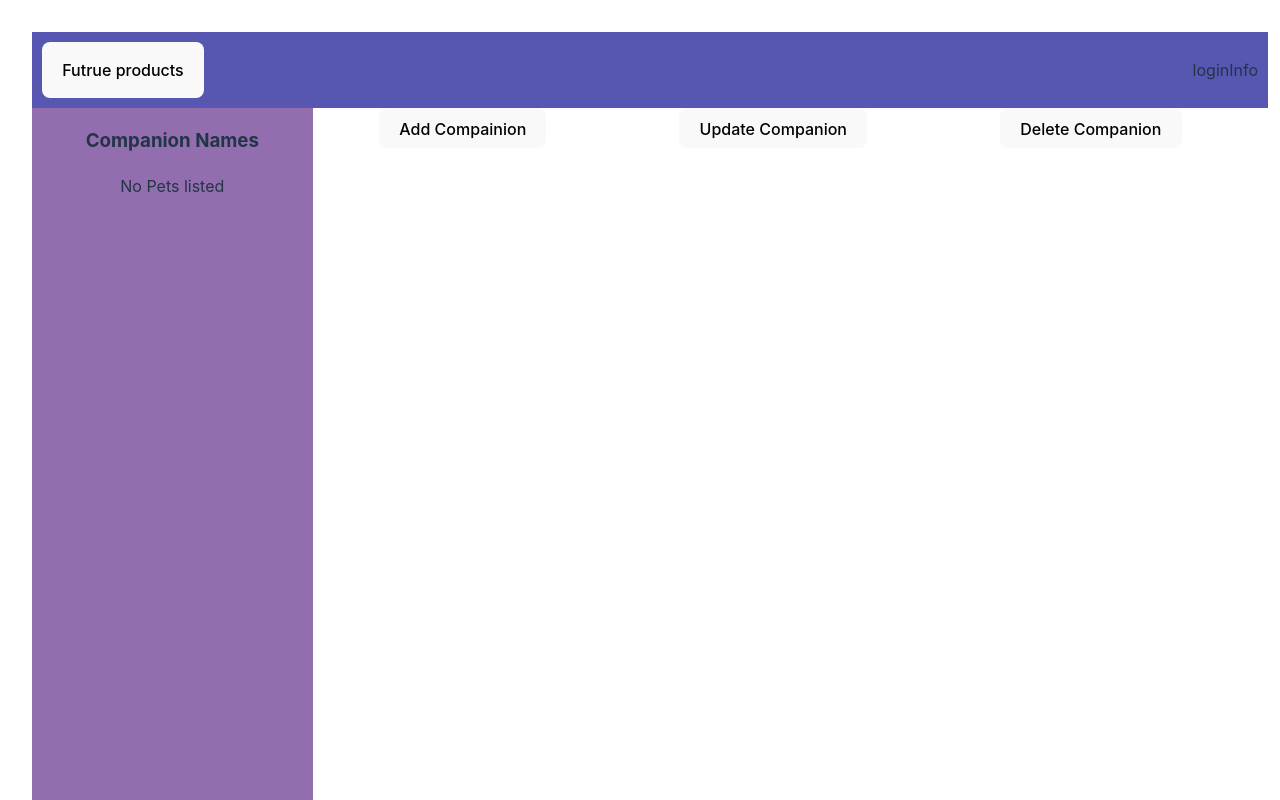
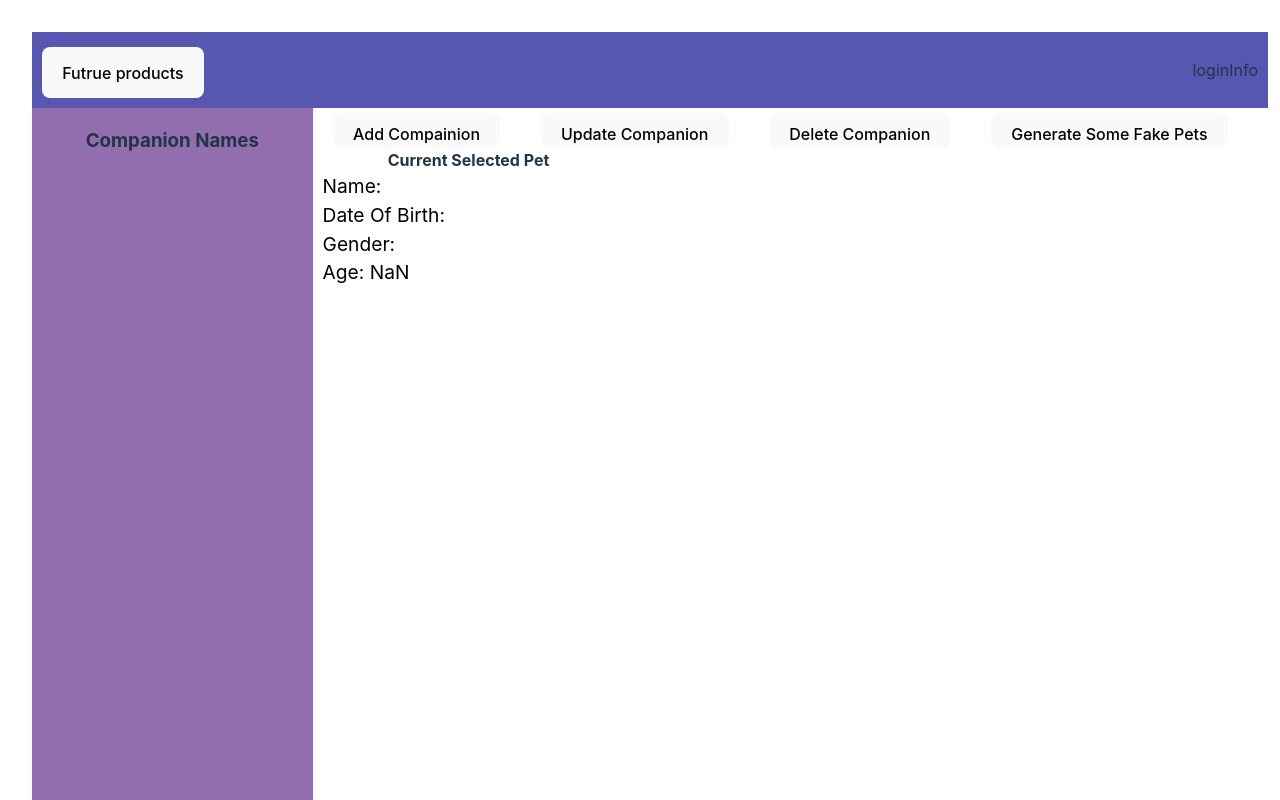
Before and after one commit to jjemi8884/PetTracker, a React (Vite) app: page / in a window 1280 px wide. Both pictures are taken after a click on the button "Sign In". Shown: the top 800 px of the page. Built offline with nearby package versions, Linux system fonts and the light colour scheme.

Commit message:
Got he basic working function, now on to firebox and unit test uggg

```diff
--- a/src/components/App.jsx
+++ b/src/components/App.jsx
@@ -7,26 +7,25 @@ import PetArea from "./PetArea";
 import PropTypes from "prop-types";
 import '../css/App.css';
 import { useParams } from "react-router-dom";
+import { createPets } from "../fakePets";
 //import { getDatabase, ref, onValue, set } from "firebase/database";
 //import { database } from "../firebase"; //your firebase setup
 
 function App() {
   const { spiritPet } = useParams();
-  const [pets, setPets] = useState([])
-  const [petSelected, setpetSelected] = useState();
+  const [pets, setPets] = useState({});
+  const [currentPetInfo, setcurrentPetInfo] = useState({});
 
   useEffect(() => {
-
-
     if(!spiritPet) {
       console.error("O wow you do not have a spirit animal");
       return;
     }
 
-    const localStoreageRef = localStorage.getItem(spiritPet);
-    if(localStoreageRef) {
-      setPets(JSON.parse(localStoreageRef));
-    }
+    // const localStoreageRef = localStorage.getItem(spiritPet);
+    // if(localStoreageRef) {
+    //   setPets(JSON.parse(localStoreageRef));
+    // }
 
     //const petTrackerRef = ref(database, `${spiritPet}/pets`);
 
@@ -47,24 +46,18 @@ function App() {
   }, [pets, spiritPet]);
 
   /**
-   * Function to update the pets list for the user.
+   * Function to update the pets list. It accepts the
+   * pet ID, if the pet is new they it will just add the new pet
+   * IF the pet already has an ID then it will just update that pet.
+   * This should be a 2 for one. :) hopfully the same id are not chosen twice.
    */
-  function updatePets ( petId ) {
+  function updatePets ( petId, newPet ) {
     //copy list
     const newPets = {...pets};
-    newPets[petId] = petId;
+    console.log(newPets);
+    newPets[petId] = newPet;
     setPets(newPets);
-  }
-
-  /**
-   * Function to add new pets to users petList
-   * using a key value pair that will use the pet ID as the key in the
-   * pet list.
-   */
-  function addToPets( pet ) {
-    const newPets = {...pets}
-    newPets[pet.petId] = pet;
-    setPets(newPets);
+    setcurrentPetInfo(newPets[petId]);
   }
 
     /**
@@ -73,19 +66,27 @@ function App() {
    * pet list.
    */
     function deleteAPet(petId) {
-      setPets(newPets => {
-        return newPets.filter(pet => pet.id !== petId)
-      })
+      setcurrentPetInfo(null);
+      const newPets = {...pets};
+      newPets[petId] = null;
+      delete newPets[petId];
+      setPets(newPets);
+
     }
 
   /**
    * This function will identify the pet that is selected in the pet list
    * and then will pass that info to the petdispaly to show in the main pet area.
    */
-  function currentPet (petId) {
-    setpetSelected(pets[petId])
+  function currentPet (id) {
+    setcurrentPetInfo(pets[id]);
   }
 
+  function fakePets(){
+    const newPets = createPets();
+    setPets(newPets);
+    localStorage.setItem(spiritPet, JSON.stringify(pets));
+  }
 
 
   return (
@@ -95,12 +96,14 @@ function App() {
     <PetList
       currentPet={currentPet}
       pets={pets}
+      currentPetInfo={currentPetInfo}
     />
     <PetArea
+      currentPet={currentPet}
       updatePets ={updatePets}
-      addAPet={addToPets}
-      deletePets={deleteAPet}
-      petDisplayed={petSelected}
+      deleteAPet={deleteAPet}
+      fakePets={fakePets}
+      currentPetInfo={currentPetInfo}
     />
     </main>
     <Footer />
@@ -110,7 +113,7 @@ function App() {
 
 App.propTypes ={
   currentPet : PropTypes.object,
-  pets: PropTypes.arrayOf(PropTypes.object),
+  pets: PropTypes.object,
   updatePet: PropTypes.func,
   addPet: PropTypes.func,
   petSelected: PropTypes.object
--- /dev/null
+++ b/src/components/Pet.jsx
@@ -0,0 +1,28 @@
+/**
+ * Justin Jemison
+ * 11/25/2025
+ *
+ * This object will hold the data for the Pet and display it's results. An easy form.
+ * information for a pet will be gathered in this form
+ * to edit, a button that allows for editing will have to first be selected then edits cna take place.
+ *
+ */
+import React from "react";
+import PropTypes from "prop-types";
+import {getAge} from "../helpers";
+
+
+export default function Pet ({currentPetInfo}){
+    Pet.propTypes ={
+      currentPetInfo: PropTypes.object
+    }
+    return (
+        <ul className="PetInfo noBullets">
+            <li>Name: {currentPetInfo.name}</li>
+            <li>Date Of Birth: {currentPetInfo.dob} </li>
+            <li>Gender: {currentPetInfo.gender} </li>
+            <li>Age: {getAge(currentPetInfo.dob)}</li>
+
+        </ul>
+    )
+}
--- a/src/components/PetArea.jsx
+++ b/src/components/PetArea.jsx
@@ -5,62 +5,86 @@
  * THis container will render the pet area for displaying the pets and also will hold the login funciton for authenication that
  * will be passes the methods from App to use for authentication.
 */
-import React from "react";
+import React,{useState} from "react";
 import PetForm from "./PetForm";
 import "../css/petArea.css";
+import PropTypes from "prop-types";
+import Pet from "./Pet"
+import { createPets } from "../fakePets";
 
-export default function PetArea ({petDisplayed, addToPets, updatePets, deleteAPets})  {
 
-    function updatePet (target) {
+export default function PetArea ({pets, currentPetInfo, updatePets, deleteAPet, fakePets, currentPet})  {
 
-        const pet = {
-            "petName" : target.petName,
-            "dob" : target.dob,
-            "gender" : target.gender
-        };
-        updatePets(petDisplayed.petId, pet);
-        console.log("Updated pet");
+    PetArea.propTypes ={
+        currentPet: PropTypes.func,
+        currentPetInfo : PropTypes.object,
+        pets: PropTypes.object,
+        updatePets: PropTypes.func,
+        deleteAPets: PropTypes.func,
+        fakePets: PropTypes.func
+      }
+
+    const[showForm , setShowForm] = useState(false);
+
+
+
+    function toggleShowForm() {
+        if(showForm){
+            setShowForm(false);
+        }else{
+            setShowForm(true);
+        }
     }
 
-    function addNewPet(target) {
-        const pet = {
-            "petId" : crypto.randomUUID(),
-            "petName" : target.petName.value,
-            "gender" : target.gender.value,
-            "dob" : target.dob.value
-        };
+    function updateAPet() {
+        toggleShowForm();
+    }
 
-        addToPets(pet);
-        console.log("Added new pet to the list");
+    /***
+     * really on seting the id to zero and removing the info form the display
+    */
+   function addAPet() {
+       toggleShowForm();
+       currentPet(null);
     }
 
     function deletePet() {
-        deleteAPets(petDisplayed.petId);
-        console.log("pet Deleted");
+        if(currentPetInfo){
+
+            console.log("pet Deleted");
+            deleteAPet(currentPetInfo.id);
+        }
+    }
+
+    function fakePetsGen() {
+        const newPets = createPets();
+        fakePets(newPets);
     }
 
     return (
         <>
-        <form className="petAreaForm">
+        <div className="petAreaForm">
             <div className="buttonArea">
-            <button onClick={() => addNewPet()}>Add Compainion</button>
-            <button onClick={() => updatePet()}>Update Companion</button>
-            <button onClick={() => deletePet()}>Delete Companion</button>
-            {()=> {
-                if(petDisplayed) {
-                    <div className="petDisplayed">
-                        <p>{petDisplayed.petName}</p>
-                        <p>{petDisplayed.age}</p>
-                        <p>{petDisplayed.gender}</p>
-                    </div>
-                } else{
-                    <p>No pet Selected</p>
-                }
-            }}
+                <button onClick={addAPet} value="Add a new Pet">Add Compainion</button>
+                <button onClick={updateAPet} value="Update your Pet">Update Companion</button>
+                <button onClick={deletePet} value="Remove Pet Information from System">Delete Companion</button>
+                <button onClick={fakePetsGen}>Generate Some Fake Pets</button>
             </div>
-        </form>
+            <div className="petDisplayed">
+                <strong>Current Selected Pet</strong>
+                {currentPetInfo && <Pet
+                  currentPetInfo= {currentPetInfo}
+                />}
+            </div>
+       </div>
+        {showForm && <PetForm
+            currentPetInfo={currentPetInfo}
+            updatePets={updatePets}
+
+        />}
         </>
     )
 
 
+
 }
--- a/src/components/PetForm.jsx
+++ b/src/components/PetForm.jsx
@@ -4,15 +4,79 @@
  * date the information if needed. This will also launch the
  */
 
-import React from "react";
+import React, {useState} from "react";
+import PropTypes from "prop-types";
 
 
 
-export default function PetForm (petSelected) {
+
+export default function PetForm ({currentPetInfo, updatePets}) {
+    const [newPetName , setNewPetName] = useState("");
+    const [newPetGender, setNewPetGender] = useState("");
+    const [newPetDob, setNewPetDob] = useState("");
+
+    PetForm.propTypes ={
+        currentPetInfo : PropTypes.object,
+        pets: PropTypes.object,
+        updatePets: PropTypes.func,
+      }
+
+
+
+    function handleSubmit(e) {
+        e.preventDefault();
+        let newPet = {
+            "id" : crypto.randomUUID(),
+            "name" : e.target.name.value,
+            "dob" : e.target.dob.value,
+            "gender": e.target.gender.value
+        }
+        console.log(currentPetInfo);
+        if(currentPetInfo){
+            newPet.id = currentPetInfo.id;
+        }
+        updatePets(newPet.id, newPet);
+        setNewPetDob("");
+        setNewPetName("");
+        setNewPetGender("");
+    }
+
+
+
     return (
-        <div className="petForm">
-        {!petSelected && "no pets selected"};
+        <form className="petForm" id="stupitForm" onSubmit={handleSubmit}>
 
-        </div>
+            <input
+                value={newPetName}
+                type="text"
+                size= "30"
+                id="petName"
+                name="name"
+                placeholder="Name"
+                //defaultValue={"jello"}
+                onChange={e => setNewPetName(e.target.value)}
+                required
+            />
+            <input
+                value={newPetDob}
+                type="date"
+                id="petDob"
+                name="dob"
+                //defaultValue={"2019-11-1"}
+                onChange={e => setNewPetDob(e.target.value)}
+                required
+            />
+            <input
+                value={newPetGender}
+                type="text"
+                id="gender"
+                name="Gender"
+                placeholder="Gender"
+                //defaultValue={"female"}
+                onChange={e => setNewPetGender(e.target.value)}
+                required
+            />
+            <button type="submit">Submit</button>
+        </form>
     )
 }
--- a/src/css/index.css
+++ b/src/css/index.css
@@ -58,6 +58,8 @@ button {
   background-color: #1a1a1a;
   cursor: pointer;
   transition: border-color 0.25s;
+  margin-top: 5px;
+
 }
 button:hover {
   color: #9494ec;
@@ -86,6 +88,35 @@ header.head > p:hover {
 .sideBar {
   background-color: rgb(147, 110, 174);
   height:100svh;
+  grid-row: 1 / 4;
+}
+
+.petForm {
+  grid-column: 2 / 3;
+  grid-row: 2 / 3;
+  width: 80%;
+  justify-self: center;
+}
+
+.petForm > input {
+  width: 30%;
+}
+
+.noBullets{
+  list-style-type: none;
+  padding: 0;
+  margin: 0;
+}
+
+.selected{
+  color: rgb(77, 234, 41);
+}
+
+.PetInfo {
+  text-align: left;
+  margin-left: 10px;
+  font-size: larger;
+  color: black
 }
 
 
--- /dev/null
+++ b/src/fakePets.js
@@ -0,0 +1,56 @@
+/**
+ * Jusitn Jemison
+ * 11/30/2024
+ *
+ * This is a javascript that will input a list of pets for me.
+ */
+
+
+
+export function createPets() {
+    const pets = {}
+    petNames.forEach(animal => {
+           const pet = {
+            "id" : crypto.randomUUID(),
+            "name": animal,
+            "dob" : `${ranYear()}-${ranMonth()}-${ranDay()}`,
+            "gender" : ranGender(),
+            }
+        pets[pet.id] = pet;
+        });
+    return pets;
+}
+
+const petNames = [ "Bob", "Gorge", "Sally", "Rosie", "Roxie", "Jelly"];
+
+/**
+ *
+ * @returns a year between 2000 and 2024
+ */
+function ranYear () {
+
+    return Math.floor((Math.random() * 25) + 2000)
+}
+
+/**
+ * @returns random month
+ *
+*/
+function ranMonth() {
+    return Math.floor((Math.random() * 12) + 1)
+}
+/**
+ *@reutrns a random day (yea no birhtday at the end of the month)
+ */
+function ranDay() {
+    return Math.floor((Math.random() * 28) + 1)
+}
+
+function ranGender () {
+    const x = Math.floor(Math.random() * 100);
+    if(x < 50) {
+        return "Male";
+    }else {
+        return "Female";
+    };
+}
--- a/src/helpers.js
+++ b/src/helpers.js
@@ -36,6 +36,10 @@ export function getRandomSpiritAnimal() {
  * @param {in a date format the date of birth of an animal} dob
  */
 export function getAge(dob) {
-    let presentDate = new Date();
-    return Math.floor( (dob - presentDate) / (1000 * 60 * 60 * 24 * 365.25));
+    const now = new Date().getFullYear();
+    const bDate = new Date(dob).getFullYear();
+
+
+
+    return Math.floor(now - bDate);
 };
```
Also changed, not shown: src/components/PetList.jsx (+10 -5 lines), src/components/PetNameList.jsx (+16 -8 lines), src/components/navMenu.jsx (deleted), src/components/slideShow.jsx (deleted).
